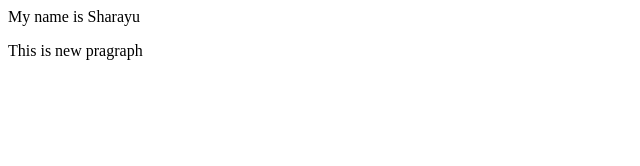
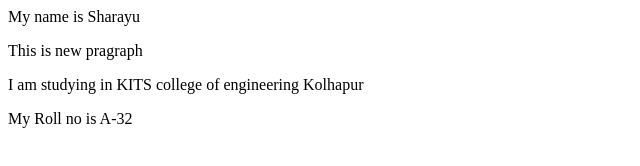
Before and after one commit to Sharu0715/LocalRepo, a plain HTML site: page index.html in a window 1280 px wide. Shown: the whole page, without its empty margins (0-640 px from the left). Drawn offline with Linux system fonts and the light colour scheme.

Commit message:
This is new branch feature2

```diff
--- a/index.html
+++ b/index.html
@@ -1,2 +1,4 @@
 <p>My name is Sharayu</p>
 <p>This is new pragraph</p>
+<p>I am studying in KITS college of engineering Kolhapur</p>
+<p>My Roll no is A-32</p>
```
